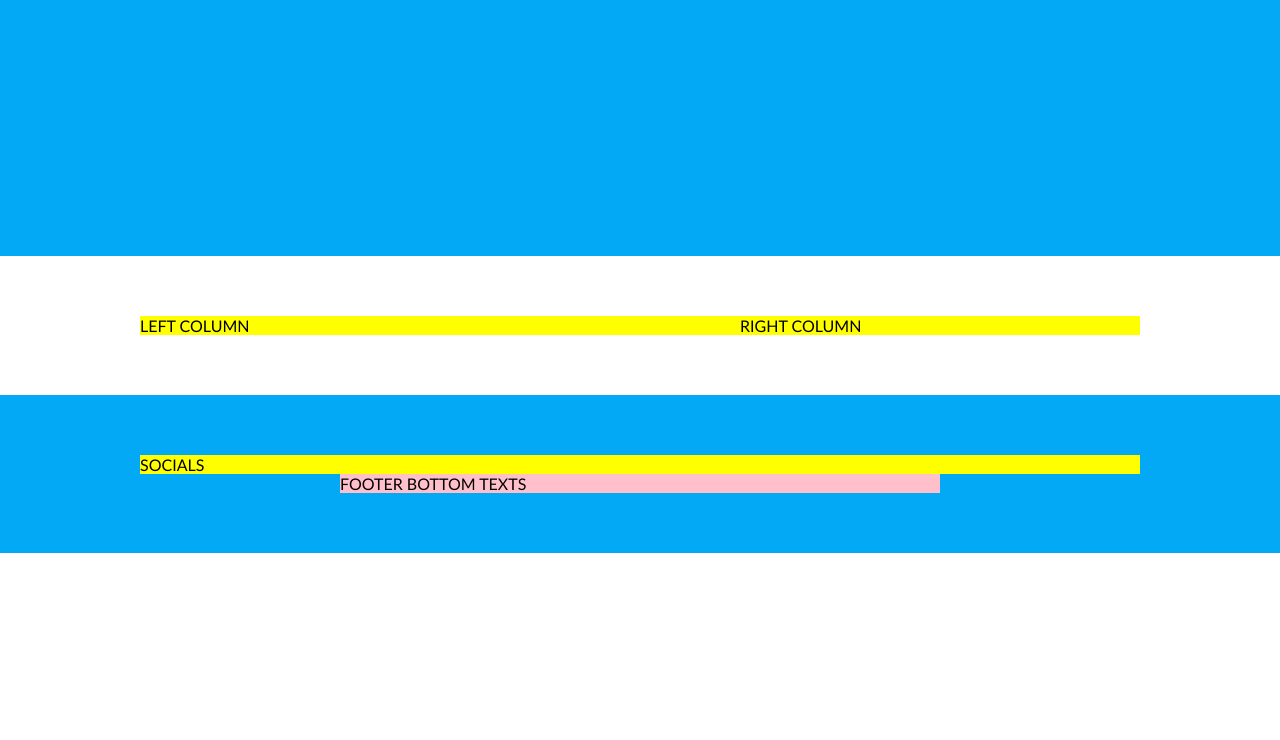
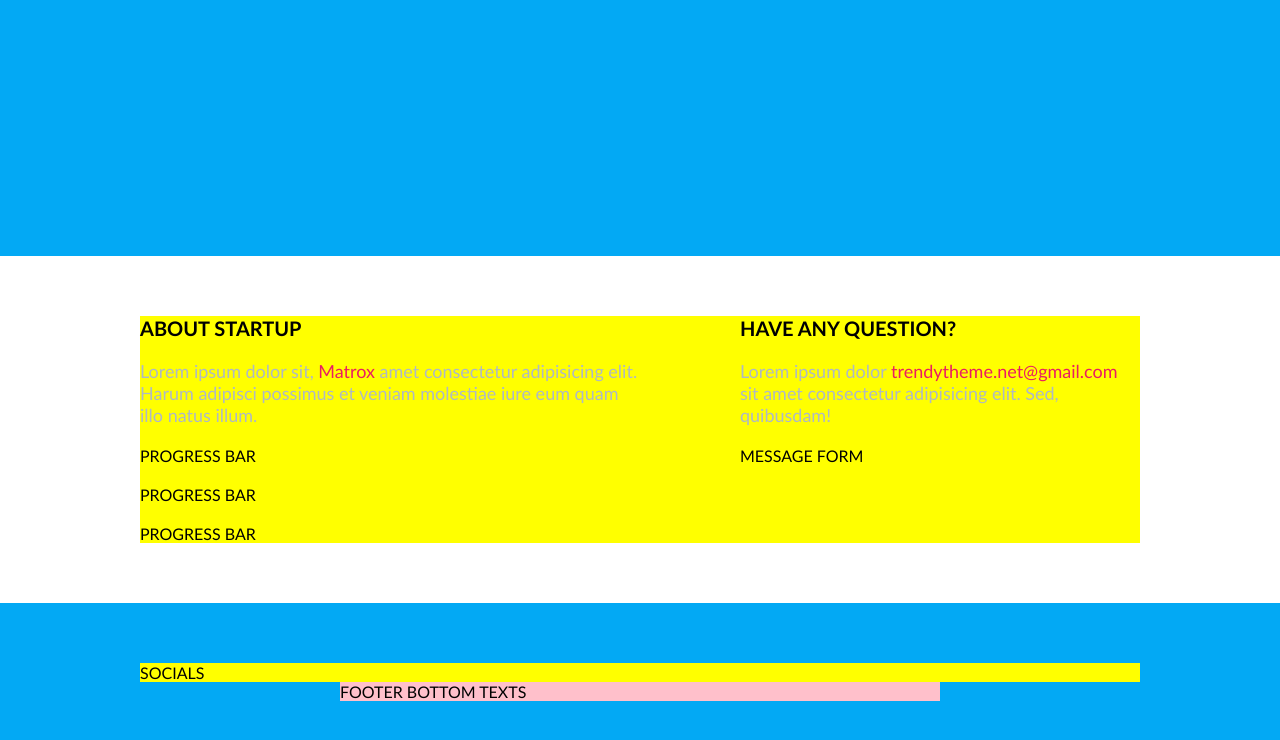
Before and after one commit to janis0316/10-coming-soon, a website: page index.html in a window 1280 px wide. Shown: the part 544-1284 px from the top of the page. Before the commit the page ends 1097 px from the top, so only its background shows below. Drawn offline with Linux system fonts and the light colour scheme.

Commit message:
main content style

```diff
--- a/css/pages/home.css
+++ b/css/pages/home.css
@@ -29,3 +29,34 @@
     margin-top: 30px;
     margin-bottom: 30px;
 }
+
+.left-column {
+    display: flex;
+    flex-direction: column;
+    gap: 20px;
+}
+
+.right-column {
+    display: flex;
+    flex-direction: column;
+    gap: 20px;
+}
+
+.section-title {
+    text-transform: uppercase;
+    font-size: 20px;
+}
+
+.section-description {
+    font-size: 18px;
+    color: #afb9c3;
+}
+
+.section-description > a {
+    color: var(--secondary-color);
+    text-decoration: none;
+}
+
+.section-description > a:hover {
+    text-decoration: underline;
+}
--- a/index.html
+++ b/index.html
@@ -42,9 +42,25 @@
         </section>
         <section class="container">
             <div class="row main-content">
-                <div class="left-column">LEFT COLUMN
+                <div class="left-column">
+                    <h2 class="section-title">About Startup</h2>
+                    <p class="section-description" >Lorem ipsum dolor sit, <a href="#">Matrox</a> amet consectetur adipisicing elit. Harum adipisci possimus et veniam molestiae iure eum quam illo natus illum.</p>
+                    <div>
+                        PROGRESS BAR
+                    </div>
+                    <div>
+                        PROGRESS BAR
+                    </div>
+                    <div>
+                        PROGRESS BAR
+                    </div>
                 </div>
-                <div class="right-column">RIGHT COLUMN
+                <div class="right-column">
+                    <h2 class="section-title">Have any question?</h2>
+                    <p class="section-description">Lorem ipsum dolor <a href="mailto:trendytheme.net@gmail.com">trendytheme.net@gmail.com</a> sit amet consectetur adipisicing elit. Sed, quibusdam!</p>
+                    <form>
+                        MESSAGE FORM
+                    </form>
                 </div>
             </div>
         </section>
```
